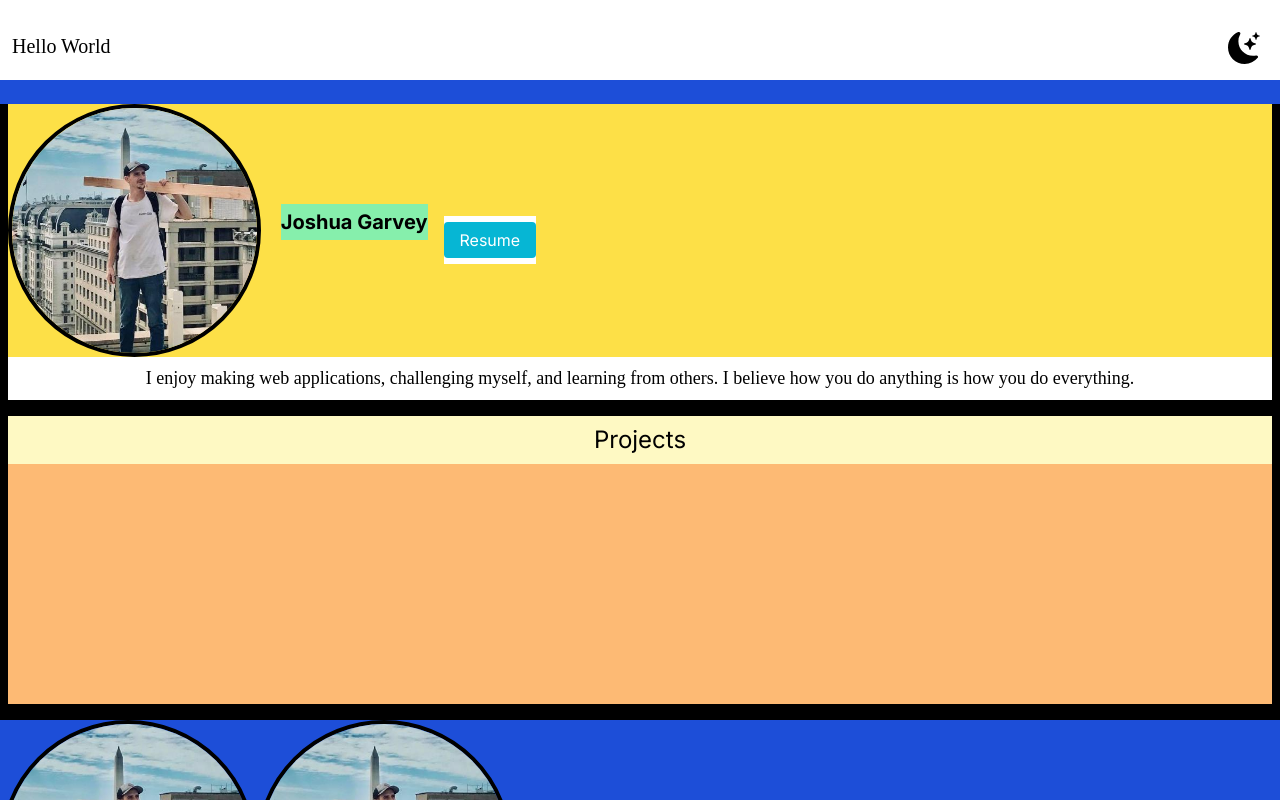
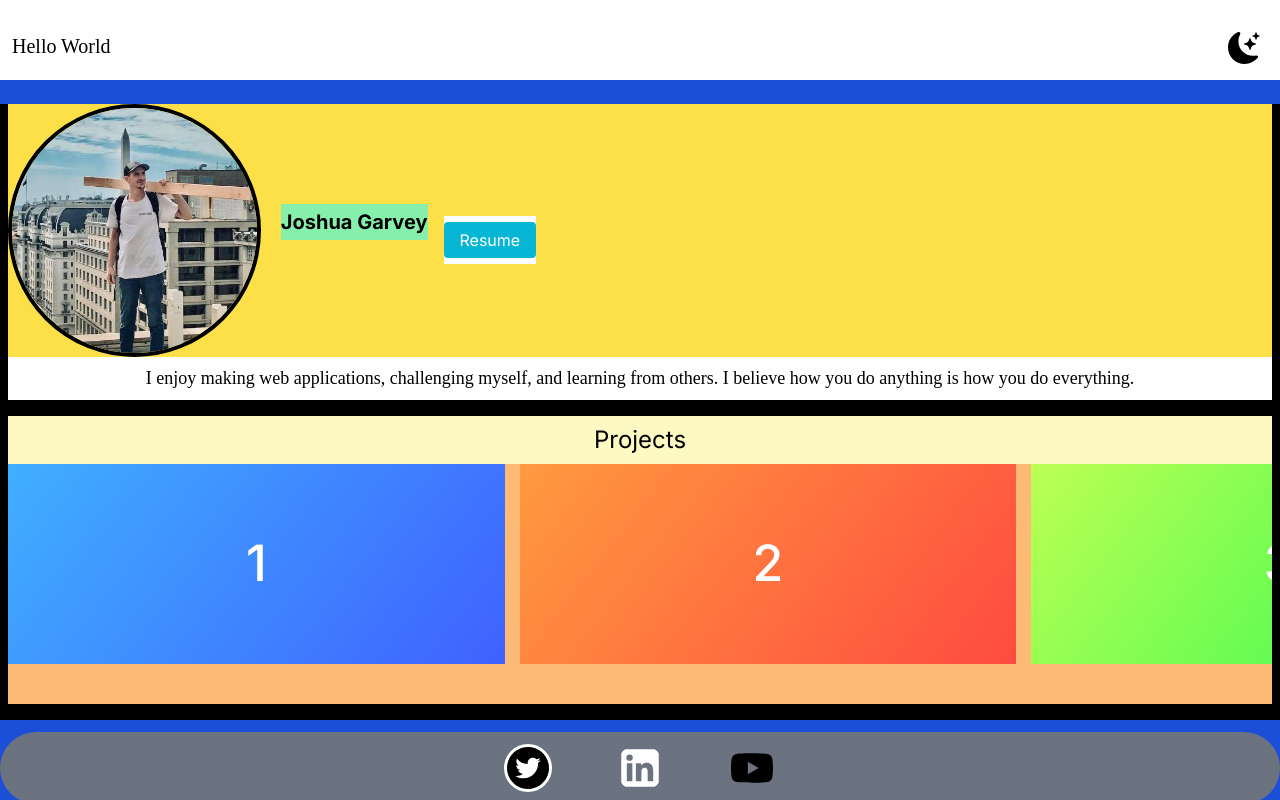
Before and after one commit to Jgar514/front, a Next.js app: page / in a window 1280 px wide. Built offline with nearby package versions, Linux system fonts and the light colour scheme.

Commit message:
more slides

```diff
--- a/next.config.js
+++ b/next.config.js
@@ -1,6 +1,6 @@
 /** @type {import('next').NextConfig} */
 const nextConfig = {
-	output: "export",
+	// output: "export",
 };
 
 module.exports = nextConfig;
--- a/src/app/page.js
+++ b/src/app/page.js
@@ -11,16 +11,22 @@ import { useKeenSlider } from "keen-slider/react";
 import "./styles.css";
 
 export default function Home() {
-	const [sliderRef, instanceRef] = useKeenSlider(
-		{
-			slideChanged() {
-				console.log("slide changed");
-			},
+	// const [sliderRef, instanceRef] = useKeenSlider(
+	// 	{
+	// 		slideChanged() {
+	// 			console.log("slide changed");
+	// 		},
+	// 	},
+	// 	[
+	// 		// add plugins here
+	// 	]
+	// );
+	const [sliderRef] = useKeenSlider({
+		slides: {
+			perView: 2.5,
+			spacing: 15,
 		},
-		[
-			// add plugins here
-		]
-	);
+	});
 	return (
 		<div>
 			<main className=" bg-blue-700">
@@ -60,6 +66,25 @@ export default function Home() {
 					<div className="text-center  h-2/5 py-4 px-2 bg-black">
 						<div className=" bg-orange-300 h-full ">
 							<h2 className="bg-yellow-100 text-2xl py-2">Projects</h2>
+							<div ref={sliderRef} className="keen-slider">
+								<div className="keen-slider__slide number-slide1">1</div>
+								<div className="keen-slider__slide number-slide2">2</div>
+								<div className="keen-slider__slide number-slide3">3</div>
+								<div className="keen-slider__slide number-slide4">4</div>
+								<div className="keen-slider__slide number-slide5">5</div>
+								<div className="keen-slider__slide number-slide6">6</div>
+							</div>
+							{/* <div ref={sliderRef} className="keen-slider flex w-3/5 bg-blue">
+								<div className="keen-slider__slide flex  bg-white w-1/2 justify-center gap-10 items-center ">
+									<Image className="rounded-full bg-white h-auto w-1/5 border-4 border-black  " width={90} height={90} src={web1} alt="idk" />
+									<Image className="rounded-full bg-white h-auto w-1/5 border-4 border-black  " width={90} height={90} src={web1} alt="idk" />
+								</div>
+								<div className="keen-slider__slide">
+									2
+									<Image className="rounded-full bg-white h-auto w-1/5 border-4 border-black  " width={90} height={90} src={web1} alt="idk" />
+								</div>
+								<div className="keen-slider__slide">3</div>
+							</div> */}
 
 							{/* <div className="flex flex-row flex-wrap gap-6  h-3/4 bg-white px-4">
 								<div className="w-1/4 h-1/2   bg-purple-400 ">test</div>
@@ -70,17 +95,7 @@ export default function Home() {
 							</div> */}
 						</div>
 					</div>
-					<div ref={sliderRef} className="keen-slider flex  w-1/4 bg-blue">
-						<div className="keen-slider__slide flex">
-							<Image className="rounded-full bg-white h-auto w-1/5 border-4 border-black  " width={90} height={90} src={web1} alt="idk" />
-							<Image className="rounded-full bg-white h-auto w-1/5 border-4 border-black  " width={90} height={90} src={web1} alt="idk" />
-						</div>
-						<div className="keen-slider__slide">
-							2
-							<Image className="rounded-full bg-white h-auto w-1/5 border-4 border-black  " width={90} height={90} src={web1} alt="idk" />
-						</div>
-						<div className="keen-slider__slide">3</div>
-					</div>
+
 					<div className="rounded-full bg-gray-500 text-5xl flex justify-center gap-16 py-3 mt-3">
 						<AiFillTwitterCircle className="bg-white rounded-full" />
 						<AiFillLinkedin className="text-white rounded-full" />
```
